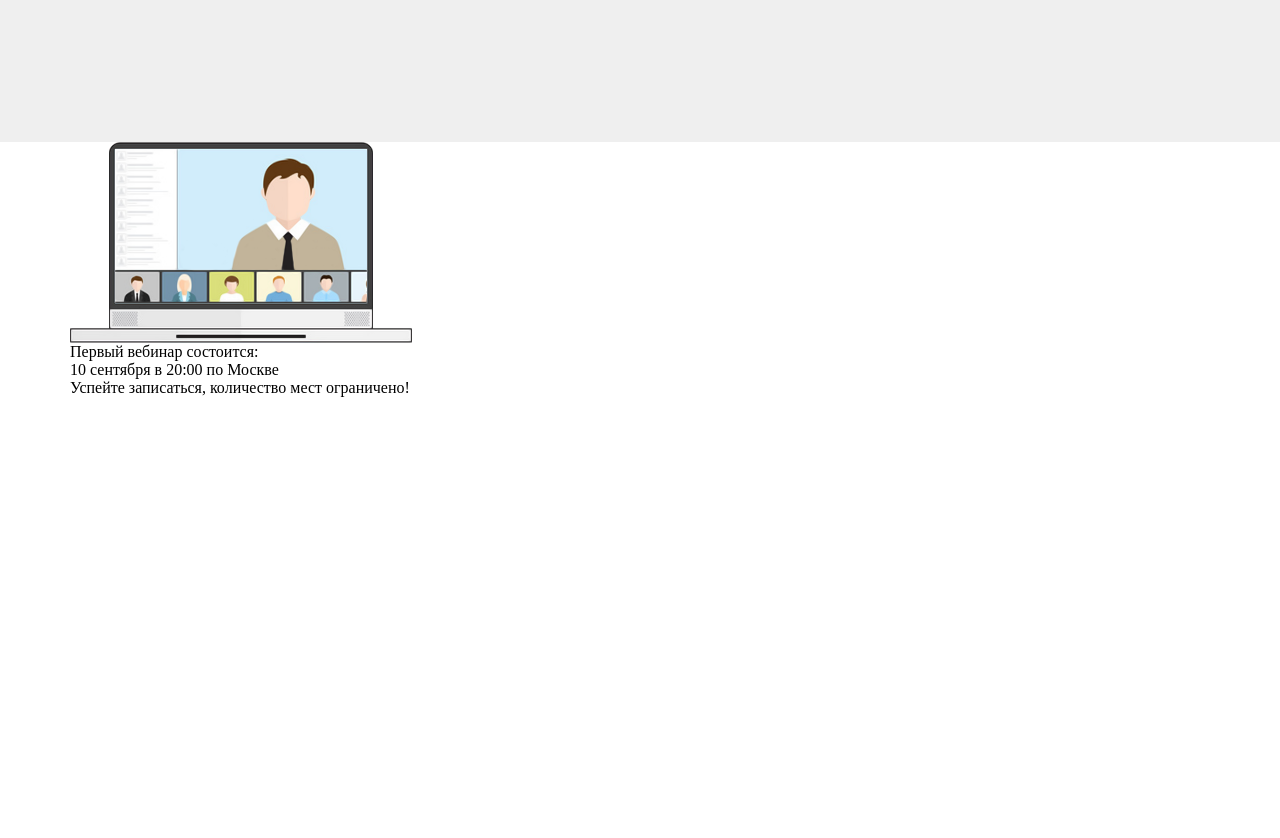
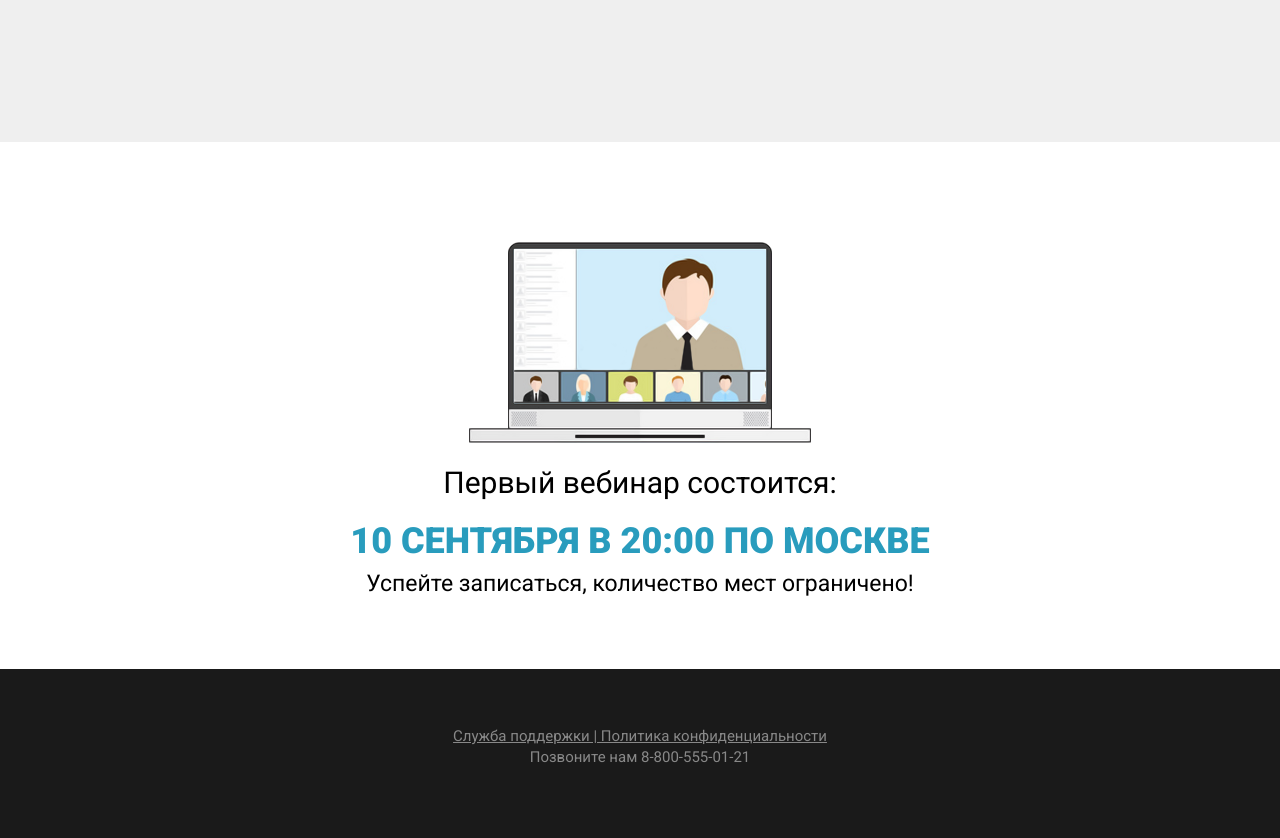
Before and after one commit to Chernokotin/web-course-practice1, a plain HTML site: page index.html in a window 1280 px wide. Shown: the part 2990-3828 px from the top of the page. Before the commit the page ends 3387 px from the top, so only its background shows below. Drawn offline with Linux system fonts and the light colour scheme.

Commit message:
Add files via upload

```diff
--- a/index.html
+++ b/index.html
@@ -125,7 +125,7 @@
             <button class="promo_btn"> Записать на интенсив!</button>
         </div>
     </section>
-    <section class="verbinar">
+    <section class="vebinar">
         <div class="container">
             <img src="/img/vebinar/first.png" alt="" class="vebinar_img">
             <div class="first_sent">Первый вебинар состоится:</div>
@@ -133,5 +133,17 @@
             <div class="third_sent">Успейте записаться, количество мест ограничено!</div>
         </div>
     </section>
+    <footer>
+        <div class="container">
+            <div class="footer_text">
+                <div class="footer_text_first">
+                    Служба поддержки  |  Политика конфиденциальности
+                </div>
+                <div class="footer_text_second">
+                    Позвоните нам 8-800-555-01-21
+                </div>
+            </div>
+        </div>
+    </footer>
 </body>
 </html>
--- a/style.css
+++ b/style.css
@@ -1,3 +1,5 @@
+@import url('https://fonts.googleapis.com/css2?family=Roboto+Condensed&family=Roboto:wght@400;700;900&display=swap');
+
 *{
     box-sizing: border-box;
     margin: 0;
@@ -252,3 +254,66 @@ h2.title{
     line-height: 43px;
     text-align: center;
 }
+
+.vebinar{
+    padding: 85px 0 75px 0;
+}
+.vebinar .vebinar_img{
+    display: block;
+    margin: 0 auto;
+    margin-top: 15px;
+}
+.vebinar .first_sent{
+    margin-top: 25px;
+    font-family: 'Roboto', sans-serif;
+    font-size: 30px;
+    font-weight: 400;
+    line-height: 30px;
+    text-align: center;
+}
+.vebinar .second_sent{
+    text-transform: uppercase;
+    margin-top: 25px;
+    color: #299CBD;
+    font-family: 'Roboto', sans-serif;
+    font-size: 36px;
+    font-weight: 900;
+    line-height: 36px;
+    letter-spacing: 0px;
+    text-align: center;
+}
+.vebinar .third_sent{
+    margin-top: 15px;
+    font-family: 'Roboto', sans-serif;
+    font-size: 23px;
+    font-weight: 400;
+    line-height: 20px;
+    letter-spacing: 0px;
+    text-align: center;
+}
+footer{
+    height: 169px;
+    background-color: #1A1A1A;
+}
+.footer_text{
+    padding-top: 57px;
+    display: block;
+    text-align: center;
+}
+.footer_text_second {
+    color: #888888;
+    font-family: 'Roboto', sans-serif;
+    font-size: 15px;
+    font-weight: 300;
+    line-height: 21px;
+    letter-spacing: 0px;
+}
+.footer_text_first{
+    color: #888888;
+    font-family: 'Roboto', sans-serif;
+    font-size: 15px;
+    font-weight: 300;
+    line-height: 21px;
+    letter-spacing: 0px;
+    text-decoration: underline;
+}
```
